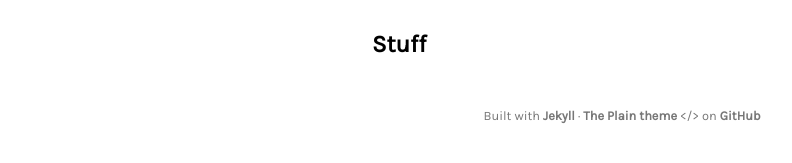
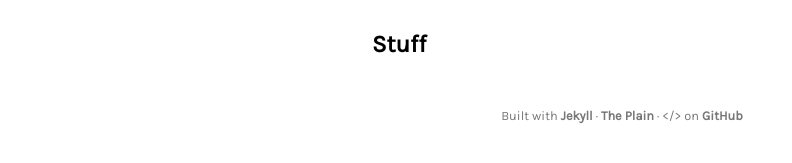
Before and after one commit to nate-brennan/nshivam.github.io, a Jekyll site: the page built from index.html, in a window 1280 px wide. Shown: the part 167-330 px from the top of the page, without its empty margins (18-810 px from the left). Built offline with Jekyll 4.4.1, drawn with Linux system fonts in a browser that asks for light colours.

Commit message:
Update footer.html

```diff
--- a/_includes/footer.html
+++ b/_includes/footer.html
@@ -1,3 +1,3 @@
 <div class="footer">
-  <span class="block">Built with <a href="http://jekyllrb.com/">Jekyll</a> &middot; <a href="https://github.com/heiswayi/the-plain/">The Plain theme</a> &lt;/&gt; on <a href="https://github.com/nshivam" title="Hosted on GitHub">GitHub</a></span>
+  <span class="block">Built with <a href="http://jekyllrb.com/">Jekyll</a> &middot; <a href="https://github.com/heiswayi/the-plain/">The Plain</a> &middot; &lt;/&gt; on <a href="https://github.com/nshivam" title="Hosted on GitHub">GitHub</a></span>
 </div>
```
